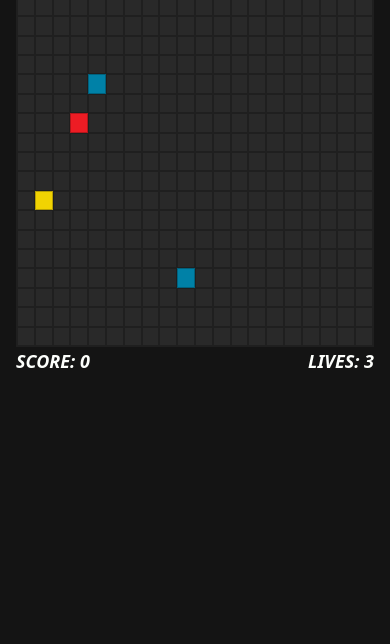
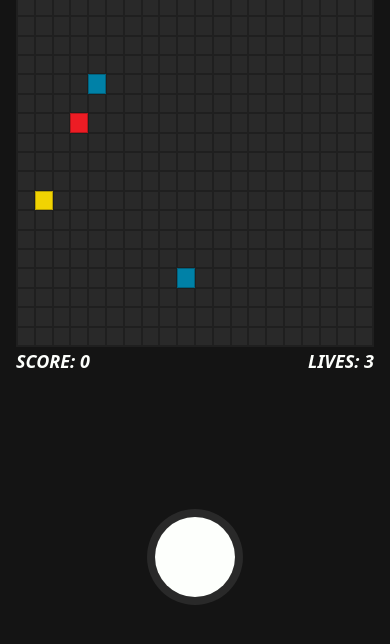
Before and after one commit to deankemball/cell-dodger, a website built with Vite: page index.html in a window 390 px wide. Shown: the part 84-728 px from the top of the page. Built offline with nearby package versions, Linux system fonts and the light colour scheme.

Commit message:
new branch

```diff
--- a/index.html
+++ b/index.html
@@ -16,7 +16,10 @@
     >
       <!-- left column that contains settings -->
       <div id="settings" class="flex lg:order-1 w-full h-full opacity-0">
-        <div id="settings-box" class="flex m-auto align-items-center w-80 h-44">
+        <div
+          id="settings-box"
+          class="flex m-auto align-items-center w-80 h-44 z-10"
+        >
           <div class="flex flex-col w-full items-center px-6 py-4 gap-2">
             <h2 class="italic font-bold text-2xl">SETTINGS</h2>
             <div class="flex flex-col">
@@ -116,7 +119,10 @@
         </div>
       </div>
       <!-- right column which contains the instructions -->
-      <div id="instructions" class="flex w-full h-full lg:order-3 opacity-0">
+      <div
+        id="instructions"
+        class="flex w-full h-full lg:order-3 opacity-0 z-10"
+      >
         <div
           id="instructions-box"
           class="flex m-auto align-items-center w-80 h-44"
--- a/src/main.ts
+++ b/src/main.ts
@@ -1,4 +1,4 @@
-import { cloneDeep } from "lodash";
+import { cloneDeep, clamp } from "lodash";
 
 // Define Types
 interface StylesObj {
@@ -102,6 +102,7 @@ let playerInputs: PlayerInputs = {
 const body = document.querySelector("body") as HTMLElement;
 const grid = document.querySelector("#grid-container") as HTMLElement;
 const settingsColumn = document.querySelector("#settings") as HTMLElement;
+const centerColumn = document.querySelector("#center") as HTMLElement;
 const instructionsColumn = document.querySelector(
   "#instructions"
 ) as HTMLElement;
@@ -175,6 +176,94 @@ helpButton.addEventListener("click", () => {
     instructionsColumn.classList.toggle("opacity-0");
   }
 });
+
+function createJoystick() {
+  const joystickContainer = document.createElement("div");
+  joystickContainer.id = "jsFixed";
+  joystickContainer.classList.add(
+    "w-24",
+    "h-24",
+    "rounded-full",
+    "absolute",
+    "bottom-[calc(((100vh-100vw)/2)-48px-24px)]",
+    "left-[calc(50vw-48px)]",
+    "z-0"
+  );
+  const joystickContainer2 = document.createElement("div");
+  joystickContainer2.id = "jsContainer";
+  joystickContainer2.classList.add(
+    "w-full",
+    "h-full",
+    "rounded-full",
+    "bg-gridColor",
+    "relative",
+    "flex",
+    "justify-center",
+    "items-center"
+  );
+  const joystick = document.createElement("div");
+  joystick.id = "jsGrabber";
+  joystick.classList.add(
+    "w-20",
+    "h-20",
+    "rounded-full",
+    "bg-textColor",
+    "z-1",
+    "absolute"
+  );
+  joystickContainer.appendChild(joystickContainer2);
+  joystickContainer2.appendChild(joystick);
+  centerColumn.appendChild(joystickContainer);
+
+  dragElement(document.getElementById("jsGrabber") as HTMLElement);
+
+  function dragElement(element: HTMLElement) {
+    var pos1 = 0,
+      pos2 = 0,
+      pos3 = 0,
+      pos4 = 0;
+    if (document.getElementById(element.id)) {
+      // if present, the header is where you move the DIV from:
+      document.getElementById(element.id)!.onmousedown = dragMouseDown;
+    } else {
+      // otherwise, move the DIV from anywhere inside the DIV:
+      element.onmousedown = dragMouseDown;
+    }
+
+    function dragMouseDown(e: any) {
+      e = e || window.event;
+      e.preventDefault();
+      // get the mouse cursor position at startup:
+      pos3 = e.clientX;
+      pos4 = e.clientY;
+      document.onmouseup = closeDragElement;
+      // call a function whenever the cursor moves:
+      document.onmousemove = elementDrag;
+    }
+
+    function elementDrag(e: any) {
+      e = e || window.event;
+      e.preventDefault();
+      // calculate the new cursor position:
+      pos1 = pos3 - e.clientX;
+      pos2 = pos4 - e.clientY;
+      pos3 = e.clientX;
+      pos4 = e.clientY;
+      // set the element's new position:
+      element.style.top = clamp(element.offsetTop - pos2, -16, 32) + "px";
+      element.style.left = clamp(element.offsetLeft - pos1, -16, 32) + "px";
+    }
+
+    function closeDragElement() {
+      // stop moving when mouse button is released:
+      document.onmouseup = null;
+      document.onmousemove = () => {
+        element.style.top = 8 + "px";
+        element.style.left = 8 + "px";
+      };
+    }
+  }
+}
 
 function updateInput(element: HTMLInputElement, gameParam: keyof GameParams) {
   element.addEventListener("input", () => {
@@ -284,6 +373,9 @@ function colorEntity<T extends Entity>(entities: T[], color: string) {
 
 // Initialize
 function initGame() {
+  if (window.innerWidth < 1024) {
+    createJoystick();
+  }
   gameParams.score = 0;
   gameParams.gameOver = false;
   gameParams.gameStarted = false;
```
